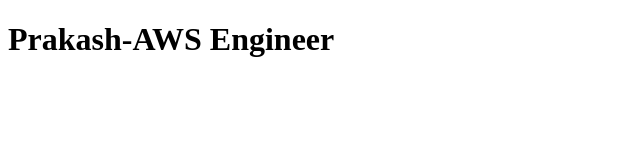
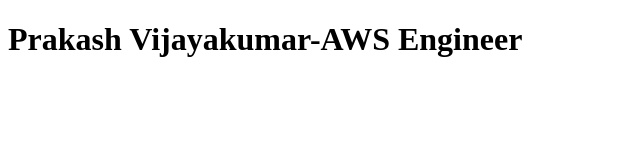
Before and after one commit to Prakash150287/Samplerepository, a plain HTML site: page Index.html in a window 1280 px wide. Shown: the whole page, without its empty margins (0-640 px from the left). Drawn offline with Linux system fonts and the light colour scheme.

Commit message:
fix : Changed my full name

```diff
--- a/Index.html
+++ b/Index.html
@@ -6,6 +6,6 @@
     <title>Document</title>
 </head>
 <body>
-   <h1> Prakash-AWS Engineer</h1>
+   <h1> Prakash Vijayakumar-AWS Engineer</h1>
 </body>
 </html>
```
